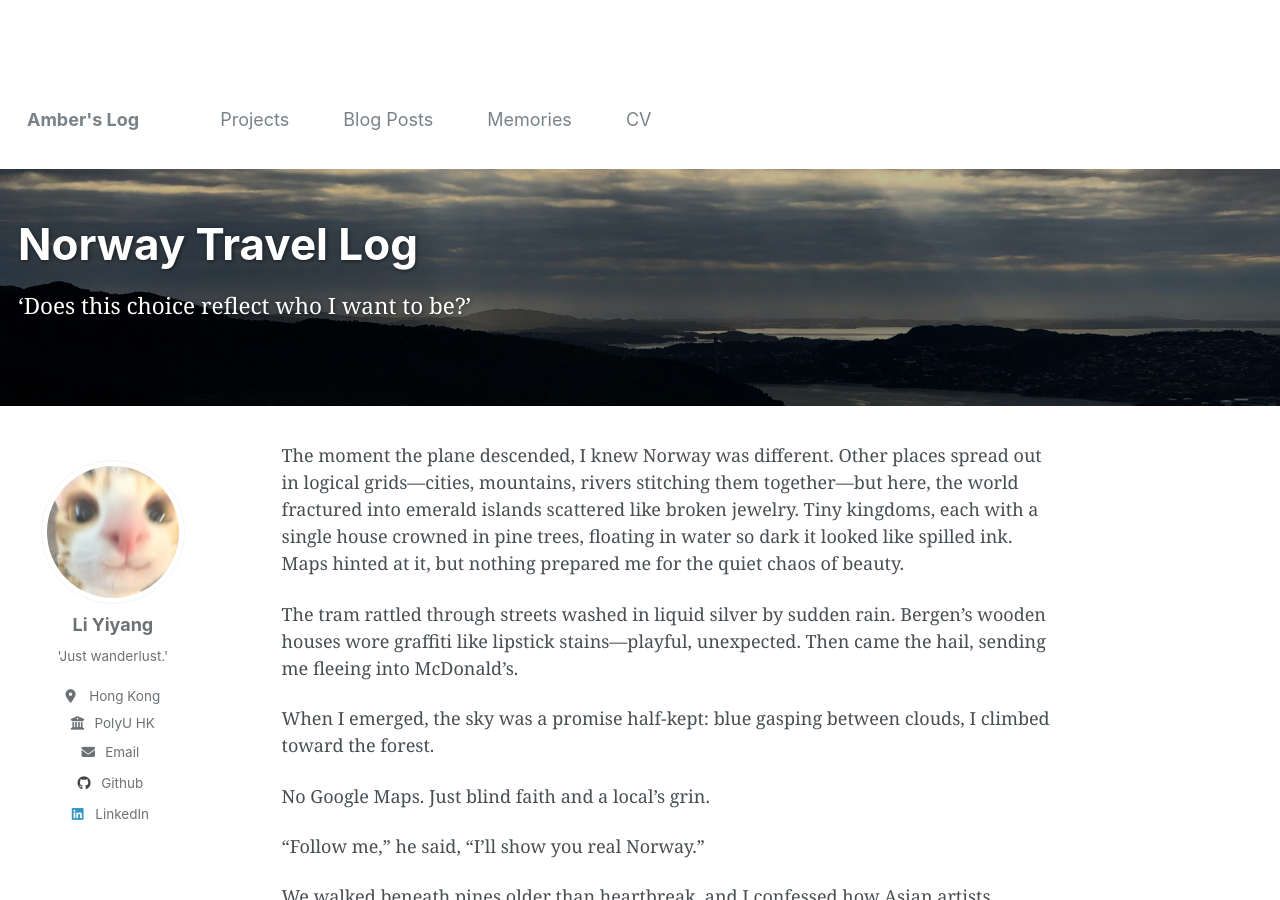
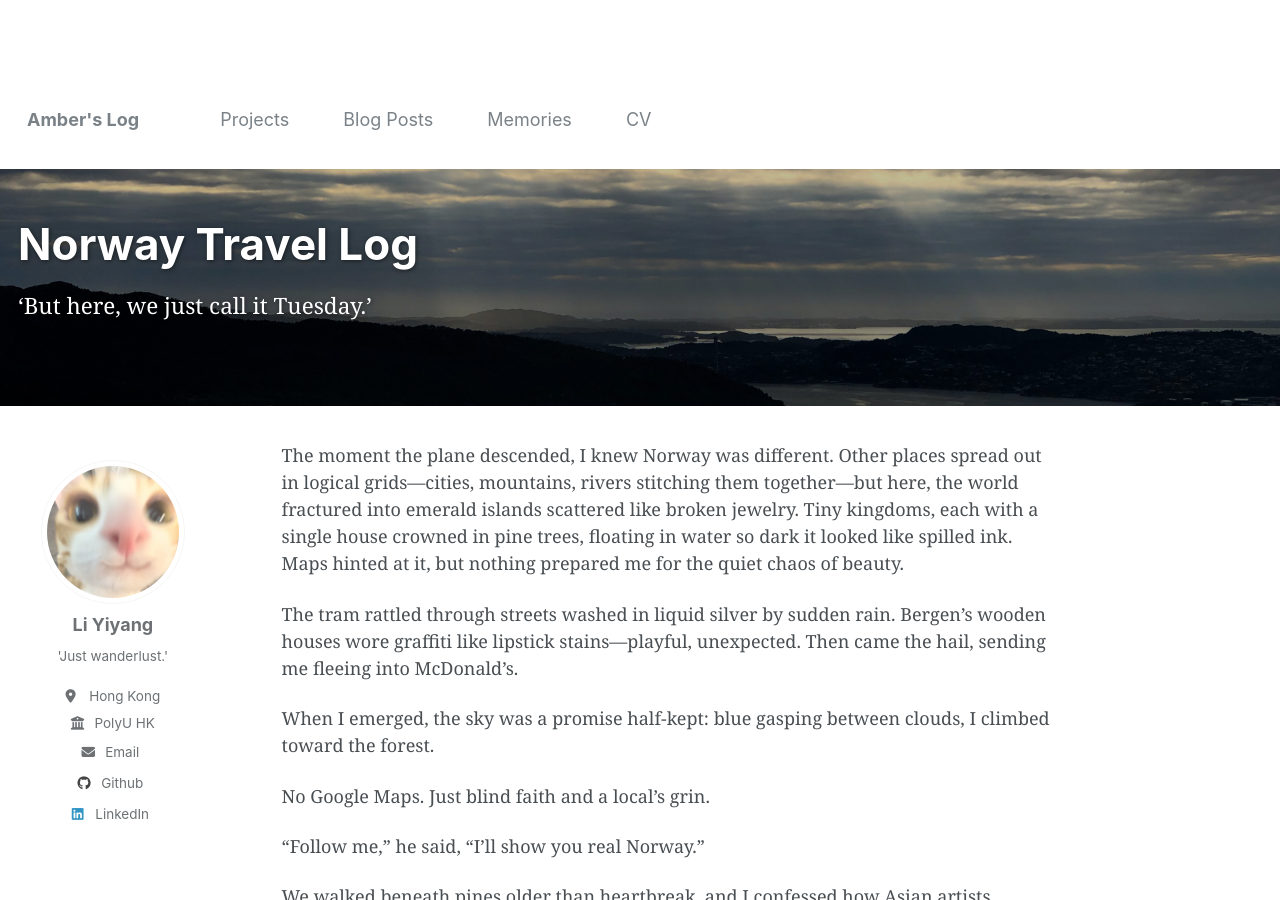
Before and after one commit to liyiyang-amber/liyiyang-amber.github.io, a Jekyll site: the page built from _portfolio/norway.md, in a window 1280 px wide and 900 px high. Built offline with Jekyll 4.4.1, drawn with Linux system fonts in a browser that asks for light colours.

Commit message:
🥺norway excerpt

```diff
--- a/_portfolio/norway.md
+++ b/_portfolio/norway.md
@@ -1,9 +1,9 @@
 ---
 title: "Norway Travel Log"
-excerpt: "'Does this choice reflect who I want to be?'"
+excerpt: "'But here, we just call it Tuesday.'"
 collection: portfolio
 permalink: /portfolio/norway
-date: 2024-08-15
+date: 2024-08-13
 header:
   overlay_image: covers/Norway_cover.jpg
   overlay_filter: 0.25
```
